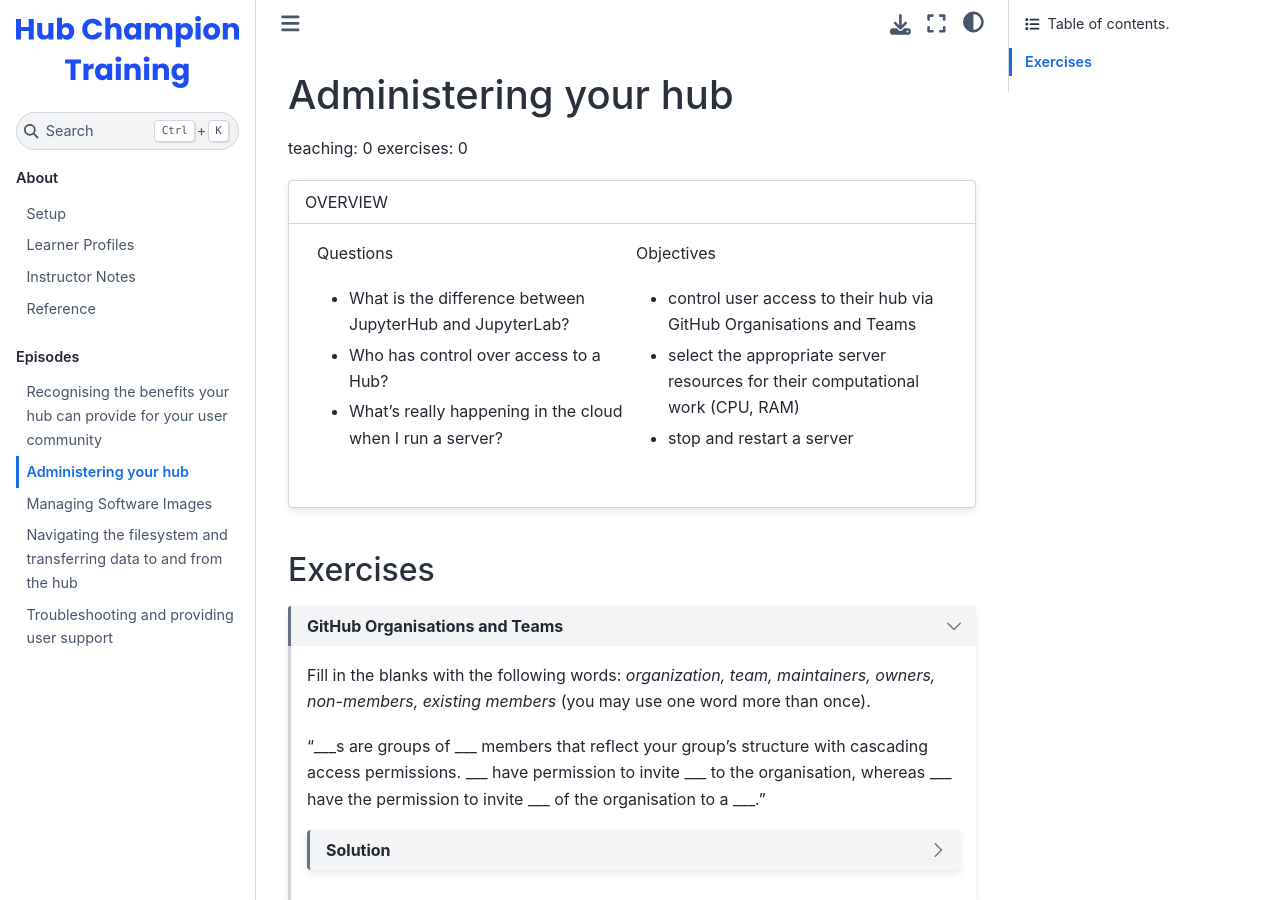
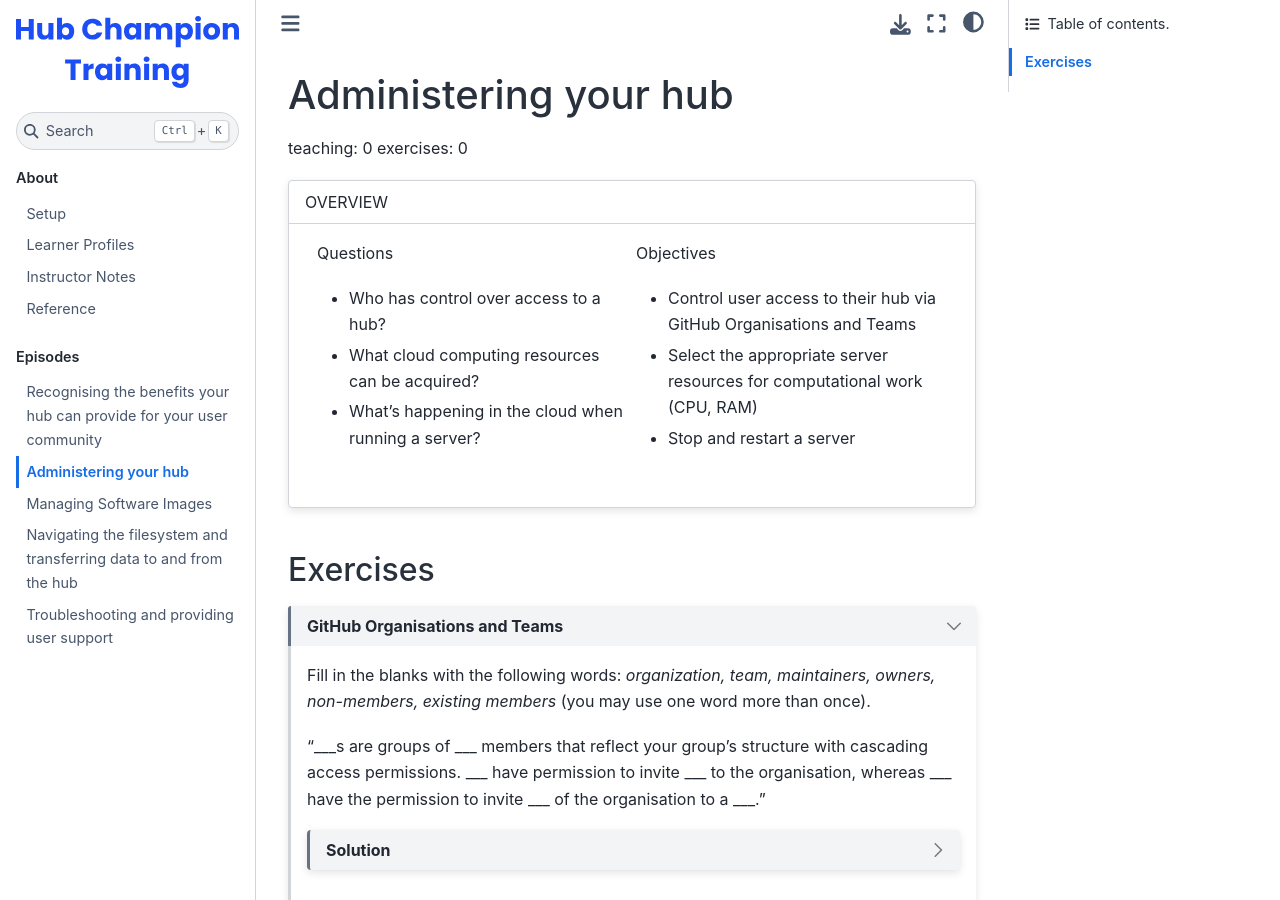
Before and after one commit to czi-catalystproject/hub-champion-training, a Jupyter Book: the page built from episodes/administer_hub.md, in a window 1280 px wide and 900 px high. Built offline with Jupyter Book 1.0.4 settings and Sphinx 7.4.7 and the Sphinx Book theme 1.1.4, drawn with Linux system fonts in a browser that asks for light colours; nearby versions of some CDN libraries.

Commit message:
Update questions

```diff
--- a/episodes/administer_hub.md
+++ b/episodes/administer_hub.md
@@ -14,18 +14,18 @@ OVERVIEW
 :::{grid-item}
 Questions
 
-- What is the difference between JupyterHub and JupyterLab?
-- Who has control over access to a Hub?
-- What's really happening in the cloud when I run a server?
+- Who has control over access to a hub?
+- What cloud computing resources can be acquired?
+- What's happening in the cloud when running a server?
 
 :::
 
 :::{grid-item}
 Objectives
 
-- control user access to their hub via GitHub Organisations and Teams
-- select the appropriate server resources for their computational work (CPU, RAM)
-- stop and restart a server
+- Control user access to their hub via GitHub Organisations and Teams
+- Select the appropriate server resources for computational work (CPU, RAM)
+- Stop and restart a server
 
 :::
 
```
